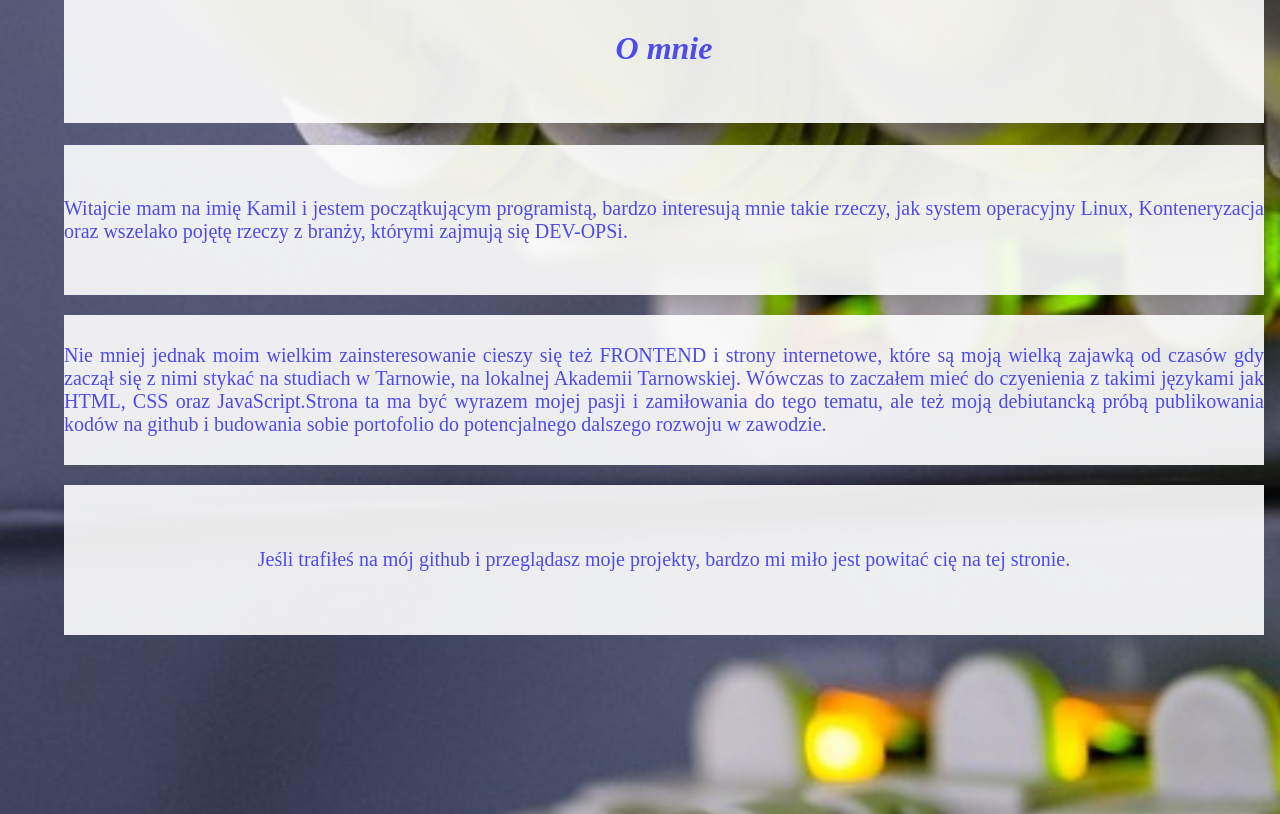
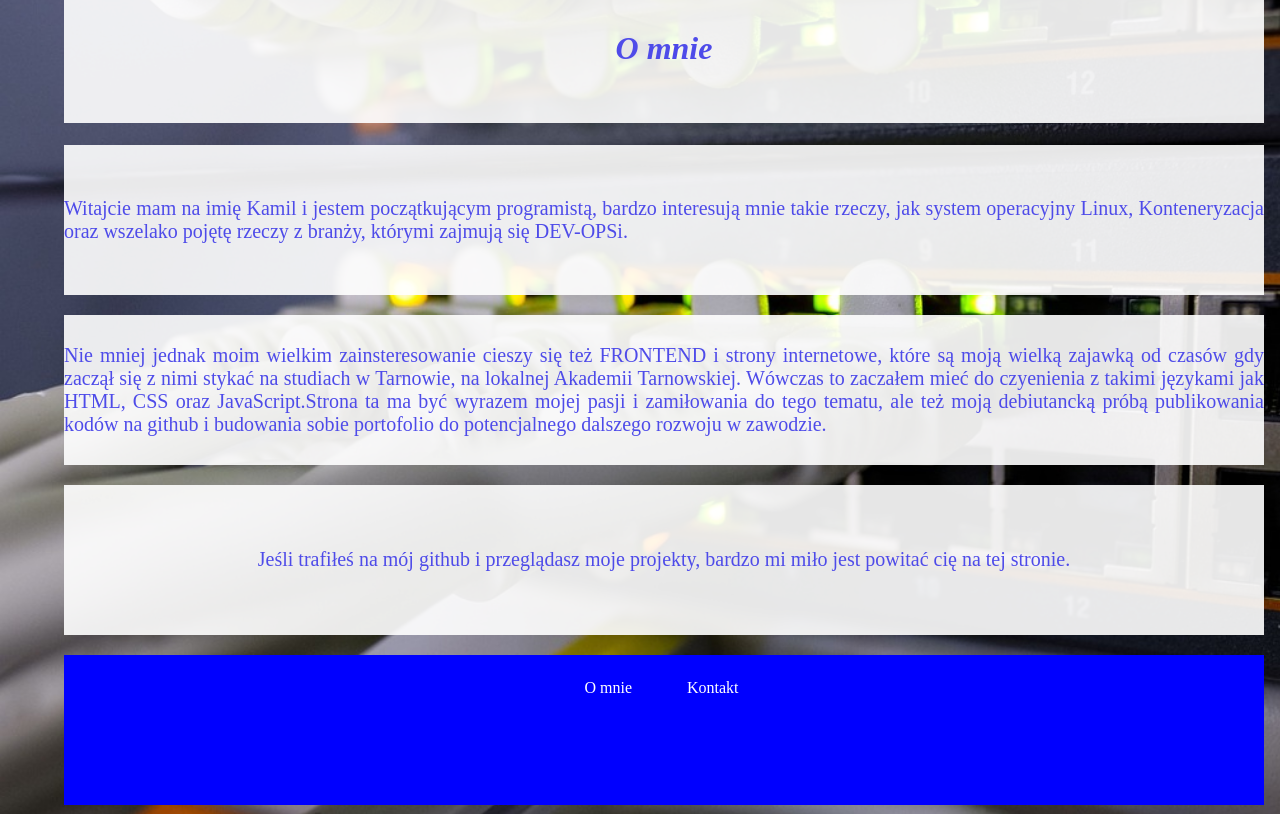
Before and after one commit to Kamilq99/KalkulatorIP, a plain HTML site: page about.html in a window 1280 px wide. Shown: the part 138-952 px from the top of the page. Drawn offline with Linux system fonts and the light colour scheme.

Commit message:
kolejne drobnostki

```diff
--- a/style_about.css
+++ b/style_about.css
@@ -88,7 +88,7 @@ body{
     justify-content: center;
     align-items: flex-end;
     background-color: blue;
-    margin: 1050px 0px 0px 0px;
+    margin: 5px 0px 0px 0px;
 }
 .stopka ul{
     list-style-type: none;
```
